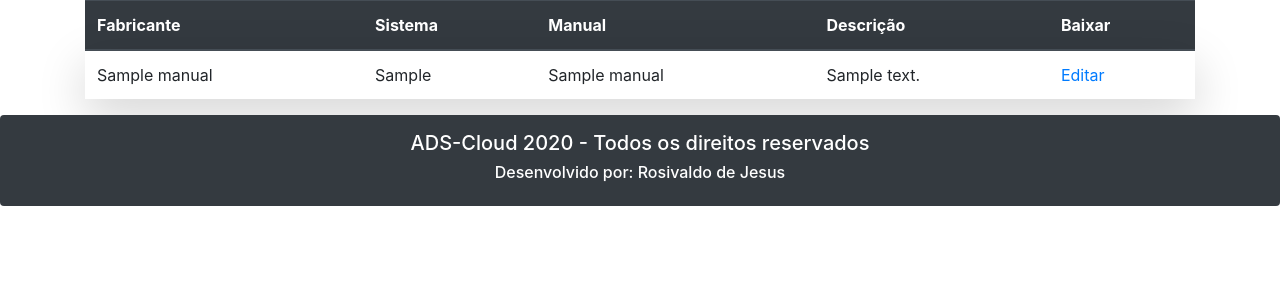
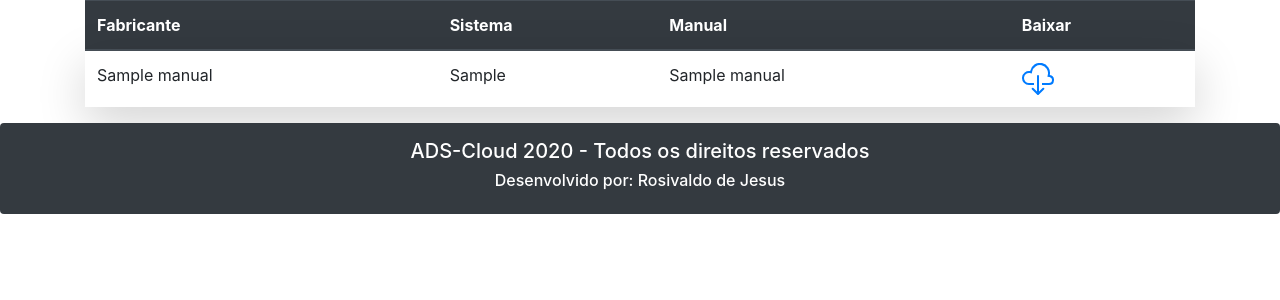
Before and after one commit to Rosivaldojesus/adscloud, a Django app: template templates/manuaisFabricantes.html in a window 1280 px wide. Shown: the part 82-382 px from the top of the page. Run offline with Django 3.2, Linux system fonts and the light colour scheme; the template is opened without the code that fills it: most values are stand-ins (such as "Sample title", 1, 10 or a date in 2020); some libraries are stand-ins or nearby versions.

Commit message:
make it better

```diff
--- a/templates/manuaisFabricantes.html
+++ b/templates/manuaisFabricantes.html
@@ -1,10 +1,6 @@
 {% extends "base.html" %}
 {% load static %}
 {% block content %}
-<head>
-	<title>Manuais Fabricante</title>
-</head>
-
 <div class="container-xl">
 <!--		<section>-->
 <!--		<div class="col-md-12">-->
@@ -15,15 +11,13 @@
 
 <!--	</section>-->
 	<section>
-		<table class="table">
+		<table class="table table-striped">
 			<thead class="thead-dark">
 				<tr>
 					<th>Fabricante</th>
 					<th>Sistema</th>
 					<th>Manual</th>
-					<th>Descrição</th>
 					<th>Baixar</th>
-<!--					<th>Opções</th>-->
 				</tr>
 			</thead>
 			<tbody>
@@ -32,21 +26,16 @@
 					<td>{{manual.manualNome}}</td>
 					<td>{{manual.manualSistema}}</td>
 					<td>{{manual.nome_manual}}</td>
-					<td>{{manual.descricao_manual}}</td>
-<!--					<td> <a href="{{manuais.link_manual}}" target="_blanko"><b>-->
-
-<!--						<svg class="bi bi-cloud-download" width="2em" height="2em" viewBox="0 0 16 16" fill="currentColor" xmlns="  http://www.w3.org/2000/svg">-->
-<!--							<path d="M4.887 5.2l-.964-.165A2.5 2.5 0 1 0 3.5 10H6v1H3.5a3.5 3.5 0 1 1 .59-6.95 5.002 5.002 0 1 1 9.804 1.98A2.501 2.501 0 0 1 13.5 11H10v-1h3.5a1.5 1.5 0 0 0 .237-2.981L12.7 6.854l.216-1.028a4 4 0 1 0-7.843-1.587l-.185.96z"/>-->
-<!--							<path fill-rule="evenodd" d="M5 12.5a.5.5 0 0 1 .707 0L8 14.793l2.293-2.293a.5.5 0 1 1 .707.707l-2.646 2.646a.5.5 0 0 1-.708 0L5 13.207a.5.5 0 0 1 0-.707z"/>-->
-<!--							<path fill-rule="evenodd" d="M8 6a.5.5 0 0 1 .5.5v8a.5.5 0 0 1-1 0v-8A.5.5 0 0 1 8 6z"/>-->
-<!--						</svg>-->
-<!--						<b></a>-->
-<!--					</td>-->
 					<td>
-						<a href="/manuaisFabricantesUpdate/{{ manuais.id }}">Editar</a>
-
+						<a href="{{manuais.link_manual}}" target="_blanko"><b>
+							<svg class="bi bi-cloud-download" width="2em" height="2em" viewBox="0 0 16 16" fill="currentColor" xmlns="  http://www.w3.org/2000/svg">
+								<path d="M4.887 5.2l-.964-.165A2.5 2.5 0 1 0 3.5 10H6v1H3.5a3.5 3.5 0 1 1 .59-6.95 5.002 5.002 0 1 1 9.804 1.98A2.501 2.501 0 0 1 13.5 11H10v-1h3.5a1.5 1.5 0 0 0 .237-2.981L12.7 6.854l.216-1.028a4 4 0 1 0-7.843-1.587l-.185.96z"/>
+								<path fill-rule="evenodd" d="M5 12.5a.5.5 0 0 1 .707 0L8 14.793l2.293-2.293a.5.5 0 1 1 .707.707l-2.646 2.646a.5.5 0 0 1-.708 0L5 13.207a.5.5 0 0 1 0-.707z"/>
+								<path fill-rule="evenodd" d="M8 6a.5.5 0 0 1 .5.5v8a.5.5 0 0 1-1 0v-8A.5.5 0 0 1 8 6z"/>
+							</svg>
+							<b>
+						</a>
 					</td>
-
 				</tr>
 				{% endfor %}
 			</tbody>
```
Also changed, not shown: db.sqlite3.
